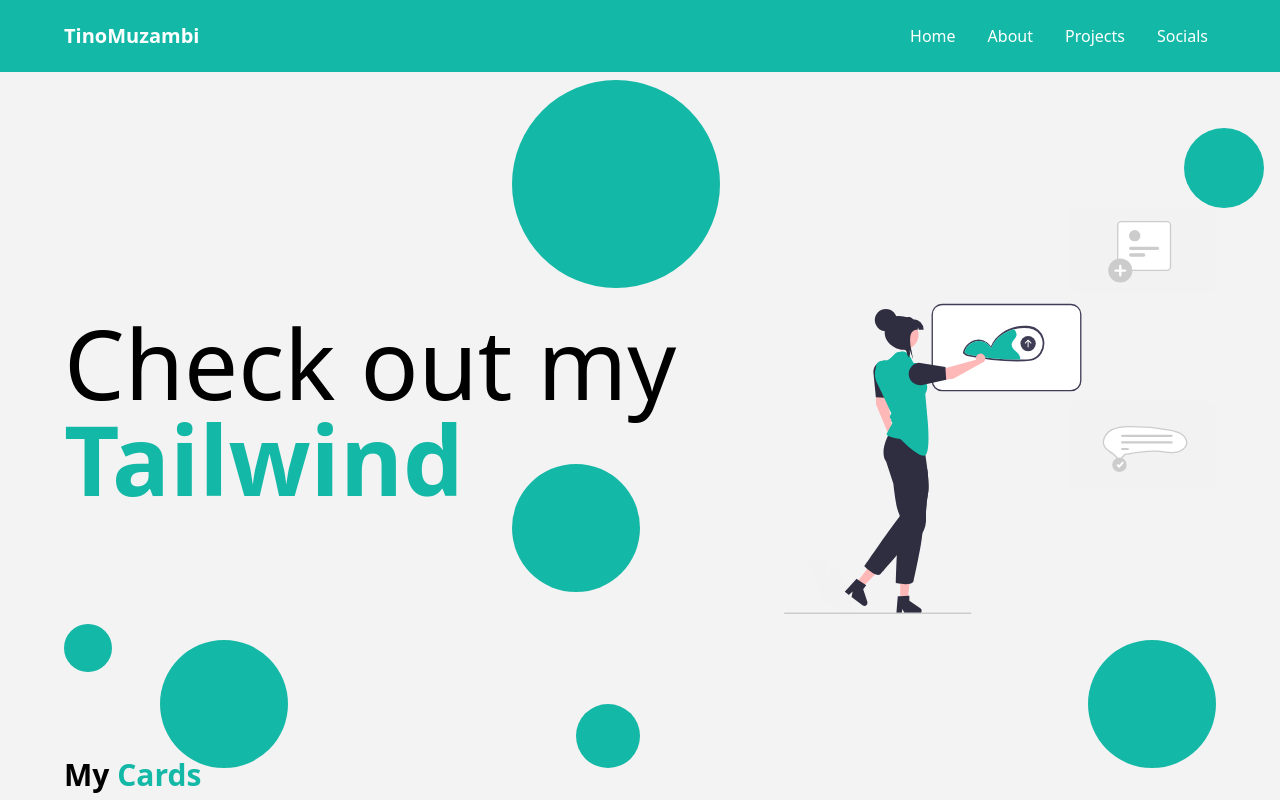
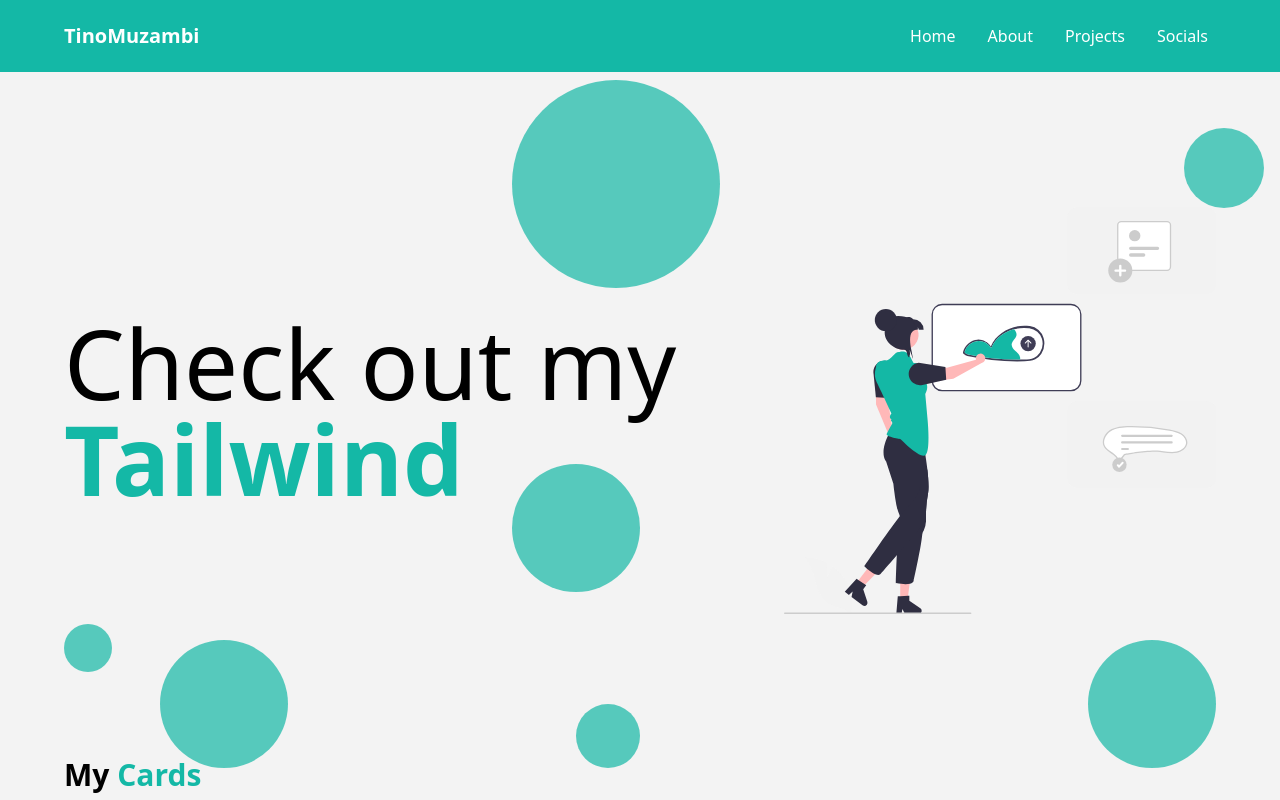
Before and after one commit to TinoMuzambi/TailwindExpo, a Next.js app: page / in a window 1280 px wide. Shown: the top 800 px of the page. Built offline with nearby package versions, Linux system fonts and the light colour scheme.

Commit message:
Changes zindex and opacity.

```diff
--- a/pages/index.tsx
+++ b/pages/index.tsx
@@ -37,13 +37,13 @@
 						</span>
 					</h1>
 					<Illustration />
-					<div className="rounded-full absolute bg-teal-500 w-52 aspect-square top-20 left-[40%] hidden md:block"></div>
-					<div className="rounded-full absolute bg-teal-500 w-32 aspect-square -bottom-32 md:bottom-8 right-16"></div>
-					<div className="rounded-full absolute bg-teal-500 w-12 aspect-square bottom-32 left-16"></div>
-					<div className="rounded-full absolute bg-teal-500 w-32 aspect-square bottom-8 hidden md:block left-40"></div>
-					<div className="rounded-full absolute bg-teal-500 w-32 aspect-square bottom-52 left-[80%] md:left-[40%] hidden md:block"></div>
-					<div className="rounded-full absolute bg-teal-500 w-16 aspect-square bottom-8 left-[45%]"></div>
-					<div className="rounded-full absolute bg-teal-500 w-20 aspect-square top-32 right-4"></div>
+					<div className="rounded-full -z-10 absolute bg-teal-500 opacity-70 w-52 aspect-square top-20 left-[40%] hidden md:block"></div>
+					<div className="rounded-full -z-10 absolute bg-teal-500 opacity-70 w-32 aspect-square -bottom-32 md:bottom-8 right-16"></div>
+					<div className="rounded-full -z-10 absolute bg-teal-500 opacity-70 w-12 aspect-square bottom-32 left-16"></div>
+					<div className="rounded-full -z-10 absolute bg-teal-500 opacity-70 w-32 aspect-square bottom-8 hidden md:block left-40"></div>
+					<div className="rounded-full -z-10 absolute bg-teal-500 opacity-70 w-32 aspect-square bottom-52 left-[80%] md:left-[40%] hidden md:block"></div>
+					<div className="rounded-full -z-10 absolute bg-teal-500 opacity-70 w-16 aspect-square bottom-8 left-[45%]"></div>
+					<div className="rounded-full -z-10 absolute bg-teal-500 opacity-70 w-20 aspect-square top-32 right-4"></div>
 				</section>
 				<section>
 					<h2 className="text-3xl font-bold my-10">
```
